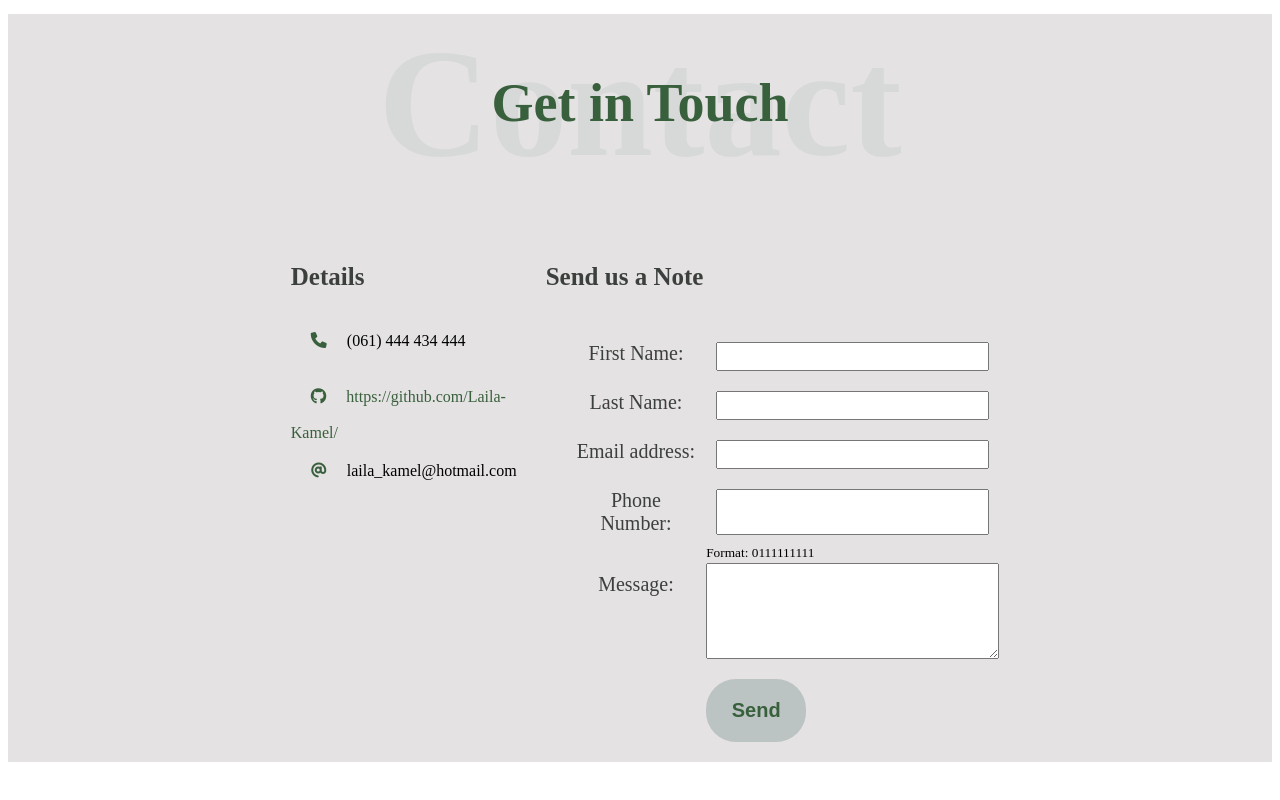
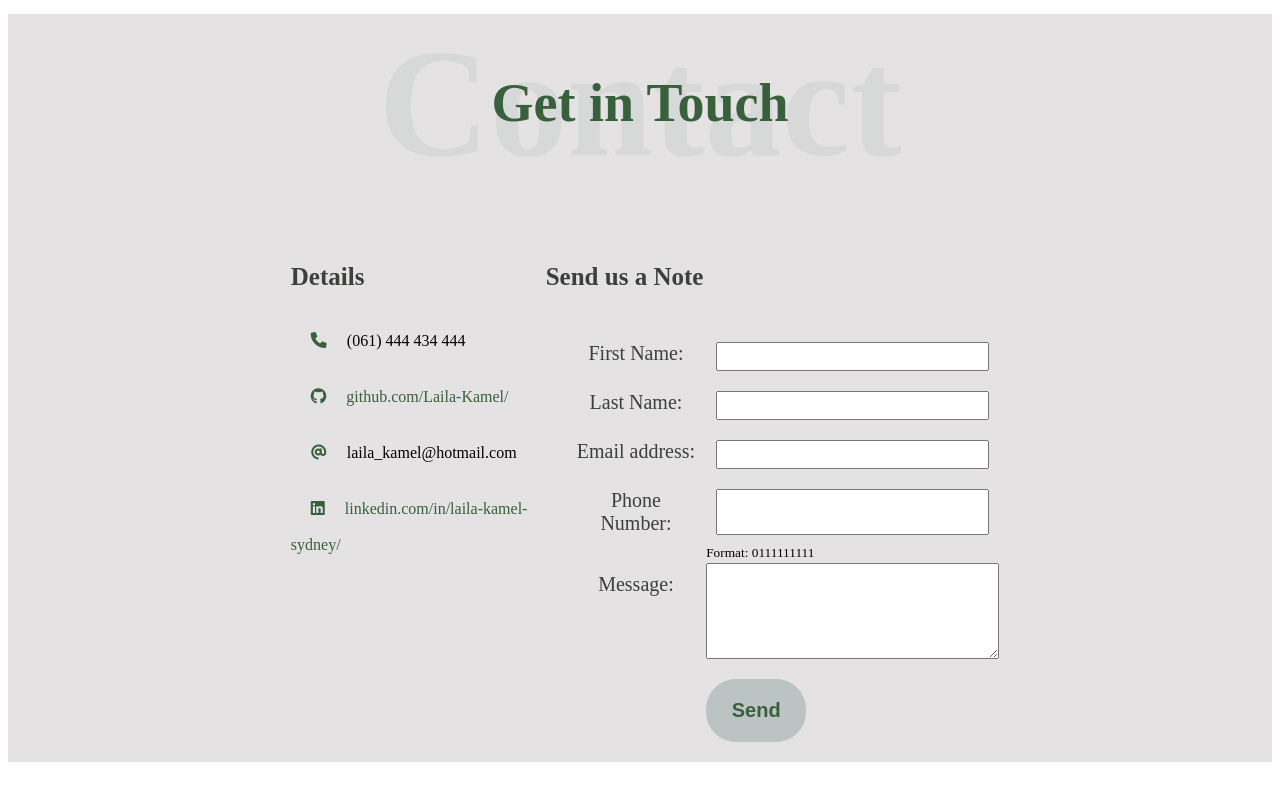
Before and after one commit to Laila-Kamel/My-Portofolio, a plain HTML site: page index.html in a window 1280 px wide. Shown: the part 3344-4144 px from the top of the page. Drawn offline with nearby package versions, Linux system fonts and the light colour scheme.

Commit message:
portofolio css v1

```diff
--- a/index.html
+++ b/index.html
@@ -180,8 +180,9 @@
         <div class="form__container__left">
           <h2>Details</h2>
           <i class="fa-solid fa-phone"></i><span>(061) 444 434 444</span><br />
-           <i class="fa-brands fa-github"></i><a href="https://github.com/Laila-Kamel/">https://github.com/Laila-Kamel/</a><br>
-           <i class="fa-solid fa-at"></i><span>laila_kamel@hotmail.com</span>
+           <i class="fa-brands fa-github"></i><a href="https://github.com/Laila-Kamel/">github.com/Laila-Kamel/</a><br>
+           <i class="fa-solid fa-at"></i><span>laila_kamel@hotmail.com</span><br>
+           <i class="fa-brands fa-linkedin"></i><a href="https://www.linkedin.com/in/laila-kamel-sydney/">linkedin.com/in/laila-kamel-sydney/</a>
 
         </div>
         <div class="form__container__right">
```
